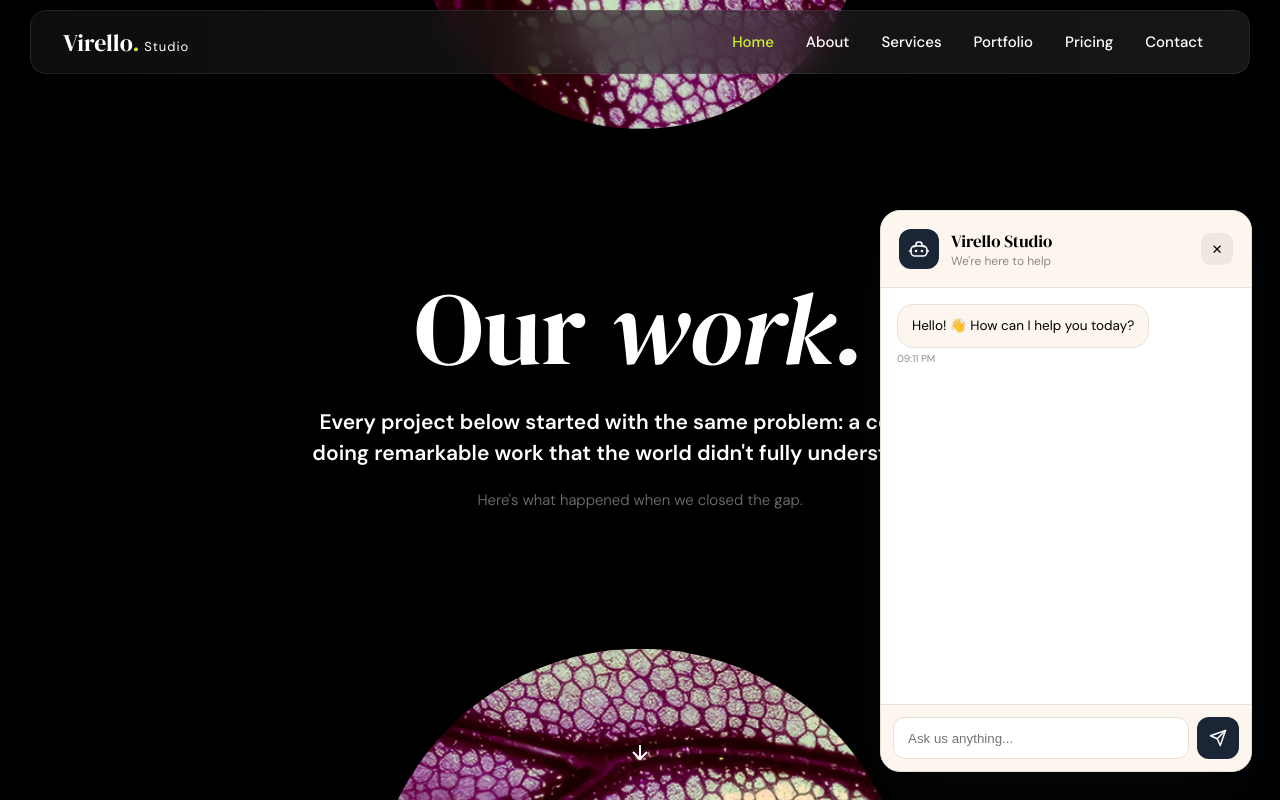
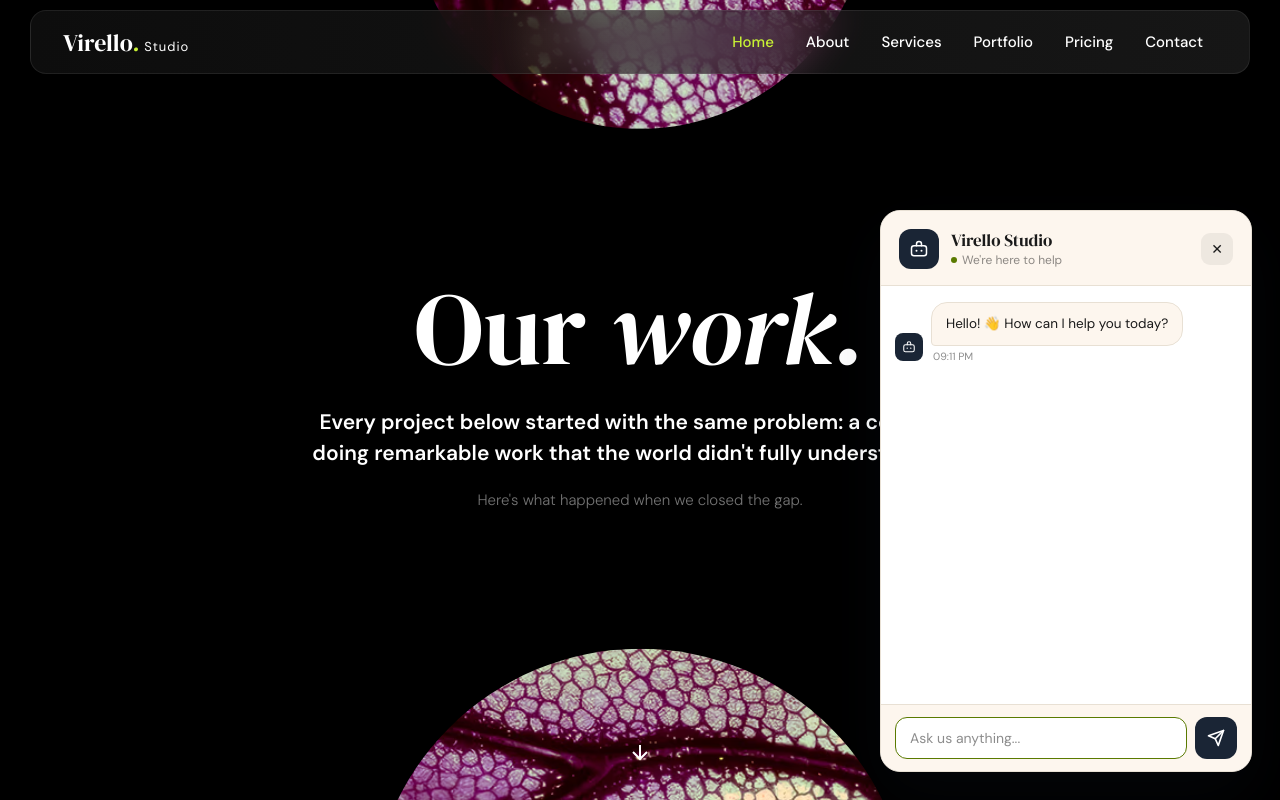
Before and after one commit to iqra-zulfiqar/virello-ai-chatbot-frontend, a React (Vite) app: page / in a window 1280 px wide. Both pictures are taken after a click on the button "Open chat". Shown: the top 800 px of the page. Built offline with nearby package versions, Linux system fonts and the light colour scheme.

Commit message:
changes added

```diff
--- a/src/Components/Chatbot.jsx
+++ b/src/Components/Chatbot.jsx
@@ -1,14 +1,10 @@
 import { useState, useRef, useEffect, useCallback } from "react";
 
-const API_BASE =
-  import.meta.env.VITE_API_URL || "http://localhost:5000";
+const API_BASE = import.meta.env.VITE_API_URL || "http://localhost:5000";
+const BOT_NAME = "Virello Studio";
+const BOT_SUB  = "We're here to help";
 
-const BOT_NAME = "Virello Studio";
-const BOT_SUB = "We're here to help";
-
-const SESSION_ID = `sess_${Date.now()}_${Math.random()
-  .toString(36)
-  .slice(2, 8)}`;
+const SESSION_ID = `sess_${Date.now()}_${Math.random().toString(36).slice(2, 8)}`;
 
 const css = `
 @import url('https://fonts.googleapis.com/css2?family=DM+Sans:wght@400;500;600&family=DM+Serif+Display:ital@0;1&display=swap');
@@ -26,6 +22,7 @@ const css = `
   --radius: 20px;
 }
 
+/* ── FAB ── */
 .cb-fab-fixed {
   position: fixed;
   bottom: 28px;
@@ -48,10 +45,18 @@ const css = `
   position: relative;
   overflow: hidden;
 }
-
+.cb-fab::after {
+  content: '';
+  position: absolute;
+  inset: 0;
+  background: linear-gradient(135deg, rgba(255,255,255,0.1) 0%, transparent 60%);
+  border-radius: inherit;
+}
 .cb-fab:hover {
   transform: translateY(-3px) scale(1.04);
+  box-shadow: 0 14px 40px rgba(26,37,53,0.32), 0 4px 12px rgba(26,37,53,0.14);
 }
+.cb-fab:active { transform: scale(0.96); }
 
 .cb-badge {
   position: absolute;
@@ -68,8 +73,10 @@ const css = `
   align-items: center;
   justify-content: center;
   border: 2px solid white;
+  z-index: 1;
 }
 
+/* ── PANEL ── */
 .cb-panel {
   position: fixed;
   bottom: 28px;
@@ -86,24 +93,30 @@ const css = `
   flex-direction: column;
   overflow: hidden;
   border: 1px solid var(--border);
+  animation: cb-slide-up 0.35s cubic-bezier(0.22,1,0.36,1);
   font-family: 'DM Sans', sans-serif;
 }
 
+@keyframes cb-slide-up {
+  from { opacity: 0; transform: translateY(20px) scale(0.97); }
+  to   { opacity: 1; transform: translateY(0) scale(1); }
+}
+
+/* ── HEADER ── */
 .cb-header {
   background: var(--cream);
-  padding: 18px;
+  padding: 18px 18px 16px;
   display: flex;
   justify-content: space-between;
   align-items: center;
   border-bottom: 1px solid var(--border);
+  flex-shrink: 0;
 }
-
 .cb-header-left {
   display: flex;
   align-items: center;
   gap: 12px;
 }
-
 .cb-avatar {
   width: 40px;
   height: 40px;
@@ -112,87 +125,182 @@ const css = `
   display: flex;
   align-items: center;
   justify-content: center;
+  flex-shrink: 0;
 }
-
 .cb-title {
   font-family: 'DM Serif Display', serif;
+  color: var(--text);
+  font-weight: 400;
   font-size: 17px;
+  line-height: 1.2;
 }
-
 .cb-sub {
   color: var(--muted);
   font-size: 12px;
+  margin-top: 2px;
+  display: flex;
+  align-items: center;
+  gap: 5px;
 }
-
+.cb-online-dot {
+  width: 6px;
+  height: 6px;
+  border-radius: 50%;
+  background: var(--olive);
+  display: inline-block;
+}
 .cb-close {
   background: rgba(0,0,0,0.06);
   border: none;
+  color: var(--text);
   width: 32px;
   height: 32px;
   border-radius: 9px;
   cursor: pointer;
+  font-size: 14px;
+  display: flex;
+  align-items: center;
+  justify-content: center;
+  transition: background 0.2s;
+  flex-shrink: 0;
 }
+.cb-close:hover { background: rgba(0,0,0,0.1); }
 
+/* ── MESSAGES ── */
 .cb-msgs {
   flex: 1;
-  padding: 16px;
+  padding: 16px 14px;
   overflow-y: auto;
+  background: var(--white);
   display: flex;
   flex-direction: column;
   gap: 10px;
+  scrollbar-width: thin;
+  scrollbar-color: var(--border) transparent;
+  -webkit-overflow-scrolling: touch;
 }
+.cb-msgs::-webkit-scrollbar { width: 4px; }
+.cb-msgs::-webkit-scrollbar-track { background: transparent; }
+.cb-msgs::-webkit-scrollbar-thumb { background: var(--border); border-radius: 4px; }
 
 .cb-row {
   display: flex;
+  align-items: flex-end;
   gap: 8px;
+  animation: cb-msg-in 0.3s cubic-bezier(0.22,1,0.36,1);
 }
+@keyframes cb-msg-in {
+  from { opacity: 0; transform: translateY(8px); }
+  to   { opacity: 1; transform: translateY(0); }
+}
+.cb-row.user { justify-content: flex-end; }
+.cb-row.bot  { justify-content: flex-start; }
 
-.cb-row.user {
-  justify-content: flex-end;
+.cb-bubble-avatar {
+  width: 28px;
+  height: 28px;
+  border-radius: 8px;
+  background: var(--navy);
+  display: flex;
+  align-items: center;
+  justify-content: center;
+  flex-shrink: 0;
+  margin-bottom: 2px;
 }
-
 .cb-bubble-wrap {
+  display: flex;
+  flex-direction: column;
   max-width: 75%;
 }
+.cb-row.user .cb-bubble-wrap { align-items: flex-end; }
 
 .cb-bubble {
   padding: 10px 14px;
   border-radius: 16px;
   font-size: 13.5px;
   line-height: 1.6;
+  word-break: break-word;
 }
-
 .cb-bubble.user {
   background: var(--navy);
   color: white;
+  border-bottom-right-radius: 4px;
 }
-
 .cb-bubble.bot {
   background: var(--cream);
+  color: var(--text);
+  border-bottom-left-radius: 4px;
   border: 1px solid var(--border);
 }
 
+.cb-bubble.bot strong, .cb-bubble.bot b { font-weight: 700; color: var(--navy); }
+.cb-bubble.bot em, .cb-bubble.bot i { font-style: italic; }
+.cb-bubble.bot h2 { font-size: 14.5px; font-weight: 700; color: var(--navy); margin: 8px 0 3px; }
+.cb-bubble.bot h3 { font-size: 13.5px; font-weight: 700; color: var(--navy); margin: 6px 0 2px; }
+.cb-bubble.bot h4 { font-size: 13px; font-weight: 700; color: var(--navy); margin: 5px 0 2px; }
+.cb-bubble.bot ul, .cb-bubble.bot ol { margin: 5px 0 5px 4px; padding-left: 16px; }
+.cb-bubble.bot li { margin: 3px 0; line-height: 1.5; }
+.cb-bubble.bot code { background: rgba(26,37,53,0.08); color: var(--navy); padding: 1px 6px; border-radius: 4px; font-family: 'Courier New', monospace; font-size: 12px; }
+.cb-bubble.bot p { margin: 0 0 5px; }
+.cb-bubble.bot p:last-child { margin-bottom: 0; }
+
 .cb-time {
-  font-size: 10px;
+  font-size: 10.5px;
   color: var(--muted);
   margin-top: 4px;
+  padding: 0 2px;
 }
 
+.cb-typing {
+  display: flex;
+  align-items: center;
+  gap: 4px;
+  padding: 12px 15px;
+  background: var(--cream);
+  border: 1px solid var(--border);
+  border-radius: 16px;
+  border-bottom-left-radius: 4px;
+  width: fit-content;
+}
+.cb-dot {
+  width: 6px; height: 6px;
+  border-radius: 50%;
+  background: var(--muted);
+  animation: cb-bounce 1.2s infinite;
+}
+.cb-dot:nth-child(2) { animation-delay: 0.2s; }
+.cb-dot:nth-child(3) { animation-delay: 0.4s; }
+@keyframes cb-bounce {
+  0%,60%,100% { transform: translateY(0); }
+  30%          { transform: translateY(-5px); }
+}
+
+/* ── INPUT ── */
 .cb-input-row {
   display: flex;
+  align-items: center;
   gap: 8px;
-  padding: 12px;
+  padding: 12px 14px;
   border-top: 1px solid var(--border);
   background: var(--cream);
+  flex-shrink: 0;
 }
-
 .cb-input {
   flex: 1;
+  min-width: 0;
   padding: 11px 14px;
   border-radius: 12px;
   border: 1px solid var(--border);
   outline: none;
+  font-family: 'DM Sans', sans-serif;
+  font-size: 14px;
+  color: var(--text);
+  background: var(--white);
+  transition: border-color 0.2s;
+  -webkit-appearance: none;
 }
+.cb-input:focus { border-color: var(--olive); }
+.cb-input::placeholder { color: var(--muted); }
 
 .cb-send {
   background: var(--navy);
@@ -205,15 +313,87 @@ const css = `
   display: flex;
   align-items: center;
   justify-content: center;
+  flex-shrink: 0;
+  transition: background 0.2s, transform 0.15s;
+}
+.cb-send:hover { background: var(--navy-mid); transform: scale(1.05); }
+.cb-send:active { transform: scale(0.96); }
+
+/* ── TABLET ── */
+@media (max-width: 768px) {
+  .cb-fab-fixed {
+    position: fixed;
+    bottom: 20px;
+    right: 20px;
+  }
+  .cb-panel {
+    position: fixed;
+    width: 320px;
+    right: 20px;
+    bottom: 20px;
+  }
+}
+
+/* ── MOBILE ── */
+@media (max-width: 480px) {
+  .cb-fab-fixed {
+    position: fixed;
+    bottom: 16px;
+    right: 16px;
+    left: auto;
+  }
+  .cb-fab {
+    width: 54px;
+    height: 54px;
+    border-radius: 16px;
+  }
+  .cb-panel {
+    position: fixed;
+    top: 0;
+    left: 0;
+    right: 0;
+    bottom: 0;
+    width: 100%;
+    height: 100%;
+    max-height: 100%;
+    min-height: unset;
+    border-radius: 0;
+    border: none;
+    animation: cb-slide-up 0.35s cubic-bezier(0.22,1,0.36,1);
+  }
+  .cb-bubble { font-size: 14px; }
+  .cb-bubble-wrap { max-width: 82%; }
+  .cb-input {
+    font-size: 16px;
+  }
+  .cb-input-row {
+    padding-bottom: env(safe-area-inset-bottom, 12px);
+  }
+  .cb-header {
+    padding-top: env(safe-area-inset-top, 18px);
+  }
+}
+
+/* ── VERY SMALL ── */
+@media (max-width: 360px) {
+  .cb-panel {
+    top: 0;
+    left: 0;
+    right: 0;
+    bottom: 0;
+    width: 100%;
+    height: 100%;
+    border-radius: 0;
+  }
+  .cb-fab-fixed {
+    right: 12px;
+    left: auto;
+  }
+  .cb-title { font-size: 15px; }
 }
 `;
 
-const ts = () =>
-  new Date().toLocaleTimeString([], {
-    hour: "2-digit",
-    minute: "2-digit",
-  });
-
+const ts = () => new Date().toLocaleTimeString([], { hour: "2-digit", minute: "2-digit" });
 const uid = () => Math.random().toString(36).slice(2);
 
 const INITIAL_MSG = {
@@ -224,59 +404,53 @@ const INITIAL_MSG = {
 };
 
 function renderMarkdown(text) {
-  return text.replace(/\n/g, "<br/>");
+  let html = text
+    .replace(/&/g, "&amp;")
+    .replace(/</g, "&lt;")
+    .replace(/>/g, "&gt;")
+    .replace(/^### (.+)$/gm, "<h4>$1</h4>")
+    .replace(/^## (.+)$/gm, "<h3>$1</h3>")
+    .replace(/^# (.+)$/gm, "<h2>$1</h2>")
+    .replace(/\*\*\*(.+?)\*\*\*/g, "<strong><em>$1</em></strong>")
+    .replace(/\*\*(.+?)\*\*/g, "<strong>$1</strong>")
+    .replace(/\*(.+?)\*/g, "<em>$1</em>")
+    .replace(/`(.+?)`/g, "<code>$1</code>")
+    .replace(/^\s*[-*•]\s+(.+)$/gm, "<li>$1</li>")
+    .replace(/^\s*\d+\.\s+(.+)$/gm, "<li>$1</li>");
+
+  html = html.replace(/(<li>.*<\/li>(\n|<br\/>)*)+/gs, (m) => `<ul>${m}</ul>`);
+  html = html.split(/\n{2,}/).map((block) => {
+    block = block.trim();
+    if (!block) return "";
+    if (/^<(h[234]|ul|ol|li)/.test(block)) return block;
+    return `<p>${block.replace(/\n/g, "<br/>")}</p>`;
+  }).join("");
+
+  return html;
 }
 
-// ✅ UPDATED: Paper plane send icon matching the image
 const SendIcon = () => (
-  <svg width="18" height="18" viewBox="0 0 24 24" fill="none">
-    <path
-      d="M22 2L11 13"
-      stroke="white"
-      strokeWidth="2"
-      strokeLinecap="round"
-      strokeLinejoin="round"
-    />
-    <path
-      d="M22 2L15 22L11 13L2 9L22 2Z"
-      stroke="white"
-      strokeWidth="2"
-      strokeLinecap="round"
-      strokeLinejoin="round"
-    />
+  <svg width="18" height="18" viewBox="0 0 24 24" fill="none" stroke="white" strokeWidth="2.2" strokeLinecap="round" strokeLinejoin="round">
+    <line x1="22" y1="2" x2="11" y2="13" />
+    <polygon points="22 2 15 22 11 13 2 9 22 2" />
   </svg>
 );
 
-const FABIcon = () => (
-  <svg width="28" height="28" viewBox="0 0 28 28" fill="none">
-    <path
-      d="M4 6C4 4.895 4.895 4 6 4H22C23.105 4 24 4.895 24 6V17C24 18.105 23.105 19 22 19H15.5L10 24V19H6C4.895 19 4 18.105 4 17V6Z"
-      stroke="white"
-      strokeWidth="1.8"
-      strokeLinejoin="round"
-    />
-    <circle cx="10" cy="12.5" r="1.2" fill="white" />
-    <circle cx="14" cy="12.5" r="1.2" fill="white" />
-    <circle cx="18" cy="12.5" r="1.2" fill="white" />
+const BotAvatarIcon = ({ size = 16 }) => (
+  <svg width={size} height={size} viewBox="0 0 24 24" fill="none" stroke="white" strokeWidth="1.8" strokeLinecap="round" strokeLinejoin="round">
+    <rect x="3" y="8" width="18" height="12" rx="3" />
+    <path d="M9 8V6a3 3 0 016 0v2" />
+    <circle cx="9" cy="14" r="1.2" fill="white" stroke="none" />
+    <circle cx="15" cy="14" r="1.2" fill="white" stroke="none" />
   </svg>
 );
 
-// ✅ UPDATED: Clean assistant/bot avatar icon
-const AvatarIcon = () => (
-  <svg width="22" height="22" viewBox="0 0 22 22" fill="none">
-    <rect x="3" y="8" width="16" height="10" rx="4" stroke="white" strokeWidth="1.6" />
-    <circle cx="8" cy="13" r="1.3" fill="white" />
-    <circle cx="14" cy="13" r="1.3" fill="white" />
-    <path
-      d="M8 8V6.5C8 5.119 9.119 4 10.5 4H11.5C12.881 4 14 5.119 14 6.5V8"
-      stroke="white"
-      strokeWidth="1.6"
-      strokeLinecap="round"
-    />
-    <path d="M6 8V9" stroke="white" strokeWidth="1.6" strokeLinecap="round" />
-    <path d="M16 8V9" stroke="white" strokeWidth="1.6" strokeLinecap="round" />
-    <path d="M3 13H1.5" stroke="white" strokeWidth="1.6" strokeLinecap="round" />
-    <path d="M19 13H20.5" stroke="white" strokeWidth="1.6" strokeLinecap="round" />
+const FabIcon = () => (
+  <svg width="26" height="26" viewBox="0 0 24 24" fill="none" stroke="white" strokeWidth="2" strokeLinecap="round" strokeLinejoin="round">
+    <path d="M21 15a2 2 0 01-2 2H7l-4 4V5a2 2 0 012-2h14a2 2 0 012 2z" />
+    <circle cx="9" cy="10" r="0.8" fill="white" stroke="none" />
+    <circle cx="12" cy="10" r="0.8" fill="white" stroke="none" />
+    <circle cx="15" cy="10" r="0.8" fill="white" stroke="none" />
   </svg>
 );
 
@@ -285,73 +459,51 @@ export default function Chatbot() {
   const [messages, setMessages] = useState([INITIAL_MSG]);
   const [input, setInput] = useState("");
   const [loading, setLoading] = useState(false);
+  const [unread, setUnread] = useState(0);
 
   const bottomRef = useRef(null);
+  const inputRef  = useRef(null);
 
   useEffect(() => {
     bottomRef.current?.scrollIntoView({ behavior: "smooth" });
-  }, [messages]);
+  }, [messages, loading]);
 
-  const buildHistory = useCallback(
-    () =>
-      messages.map((m) => ({
-        role: m.role === "user" ? "user" : "assistant",
-        content: m.text,
-      })),
-    [messages]
-  );
+  useEffect(() => {
+    if (open) {
+      setUnread(0);
+      setTimeout(() => inputRef.current?.focus(), 120);
+    }
+  }, [open]);
+
+  const buildHistory = useCallback(() =>
+    messages.map(m => ({
+      role: m.role === "user" ? "user" : "assistant",
+      content: m.text,
+    }))
+  , [messages]);
 
   const send = async () => {
     if (!input.trim()) return;
-
-    const userMsg = {
-      id: uid(),
-      role: "user",
-      text: input,
-      time: ts(),
-    };
-
-    setMessages((prev) => [...prev, userMsg]);
+    const userMsg = { id: uid(), role: "user", text: input, time: ts() };
+    setMessages(prev => [...prev, userMsg]);
     setInput("");
     setLoading(true);
 
     try {
       const res = await fetch(`${API_BASE}/api/chat`, {
         method: "POST",
-        headers: {
-          "Content-Type": "application/json",
-        },
+        headers: { "Content-Type": "application/json" },
         body: JSON.stringify({
           messages: [...buildHistory(), { role: "user", content: input }],
           sessionId: SESSION_ID,
         }),
       });
-
       const data = await res.json();
-
-      setMessages((prev) => [
-        ...prev,
-        {
-          id: uid(),
-          role: "bot",
-          text: data.reply || "No response",
-          time: ts(),
-        },
-      ]);
-    } catch (error) {
-      console.error(error);
-
-      setMessages((prev) => [
-        ...prev,
-        {
-          id: uid(),
-          role: "bot",
-          text: "Error connecting to server.",
-          time: ts(),
-        },
-      ]);
+      setMessages(prev => [...prev, { id: uid(), role: "bot", text: data.reply || "No response", time: ts() }]);
+      if (!open) setUnread(n => n + 1);
+    } catch {
+      setMessages(prev => [...prev, { id: uid(), role: "bot", text: "Error connecting to server.", time: ts() }]);
     }
-
     setLoading(false);
   };
 
@@ -363,68 +515,72 @@ export default function Chatbot() {
         <div className="cb-panel">
           <div className="cb-header">
             <div className="cb-header-left">
-              <div className="cb-avatar">
-                <AvatarIcon />
-              </div>
-
+              <div className="cb-avatar"><BotAvatarIcon size={20} /></div>
               <div>
                 <div className="cb-title">{BOT_NAME}</div>
-                <div className="cb-sub">{BOT_SUB}</div>
+                <div className="cb-sub">
+                  <span className="cb-online-dot" />
+                  {BOT_SUB}
+                </div>
               </div>
             </div>
-
-            <button className="cb-close" onClick={() => setOpen(false)}>
-              ✕
-            </button>
+            <button className="cb-close" onClick={() => setOpen(false)}>✕</button>
           </div>
 
           <div className="cb-msgs">
-            {messages.map((m) => (
+            {messages.map(m => (
               <div key={m.id} className={`cb-row ${m.role}`}>
+                {m.role === "bot" && (
+                  <div className="cb-bubble-avatar"><BotAvatarIcon size={14} /></div>
+                )}
                 <div className="cb-bubble-wrap">
-                  <div
-                    className={`cb-bubble ${m.role}`}
-                    dangerouslySetInnerHTML={{
-                      __html:
-                        m.role === "bot"
-                          ? renderMarkdown(m.text)
-                          : m.text,
-                    }}
-                  />
-                  <div className="cb-time">{m.time}</div>
+                  {m.role === "bot" ? (
+                    <div className="cb-bubble bot" dangerouslySetInnerHTML={{ __html: renderMarkdown(m.text) }} />
+                  ) : (
+                    <div className="cb-bubble user">{m.text}</div>
+                  )}
+                  <span className="cb-time">{m.time}</span>
                 </div>
               </div>
             ))}
 
             {loading && (
               <div className="cb-row bot">
-                <div className="cb-bubble bot">Typing...</div>
+                <div className="cb-bubble-avatar"><BotAvatarIcon size={14} /></div>
+                <div className="cb-typing">
+                  <span className="cb-dot" /><span className="cb-dot" /><span className="cb-dot" />
+                </div>
               </div>
             )}
-
             <div ref={bottomRef} />
           </div>
 
           <div className="cb-input-row">
             <input
+              ref={inputRef}
               className="cb-input"
               value={input}
-              onChange={(e) => setInput(e.target.value)}
-              onKeyDown={(e) => e.key === "Enter" && send()}
+              onChange={e => setInput(e.target.value)}
+              onKeyDown={e => e.key === "Enter" && send()}
               placeholder="Ask us anything..."
+              inputMode="text"
+              enterKeyHint="send"
             />
-
-            <button className="cb-send" onClick={send}>
-              <SendIcon />
-            </button>
+            <button className="cb-send" onClick={send}><SendIcon /></button>
           </div>
         </div>
       )}
 
+      {/* FAB only shown when chat is closed */}
       {!open && (
         <div className="cb-fab-fixed">
-          <button className="cb-fab" onClick={() => setOpen(true)}>
-            <FABIcon />
+          <button
+            className="cb-fab"
+            onClick={() => setOpen(true)}
+            aria-label="Open chat"
+          >
+            {unread > 0 && <span className="cb-badge">{unread}</span>}
+            <FabIcon />
           </button>
         </div>
       )}
--- a/src/Components/Hero.jsx
+++ b/src/Components/Hero.jsx
@@ -229,7 +229,7 @@ export default function Hero() {
         }
       `}</style>
 
-      <section className="hero-section">
+      <section className="hero-section" id="home">
 
         <div className={`hero-circle-top ${mounted ? "visible" : ""}`}>
           <img src={circle1Src} alt="" />
```
